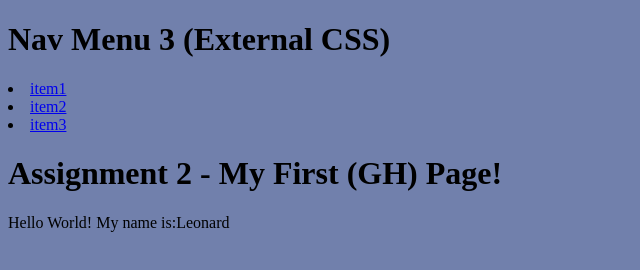
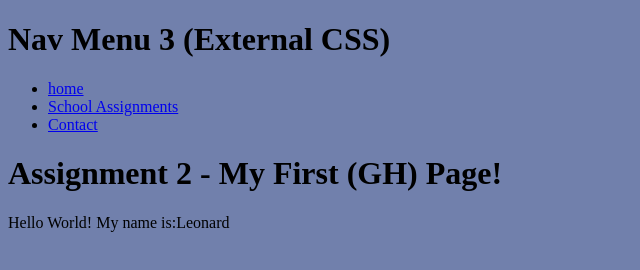
Before and after one commit to LeoWill25/portfolio, a plain HTML site: page index.html in a window 1280 px wide. Shown: the whole page, without its empty margins (0-640 px from the left). Drawn offline with Linux system fonts and the light colour scheme; files that its build step writes are made by us from their sources.

Commit message:
Final Assignment6b commit

```diff
--- a/index.html
+++ b/index.html
@@ -8,10 +8,11 @@
   <body>
     <!-- Home Nav Bar -->
     <h1>Nav Menu 3 (External CSS)</h1>
-    <li> <a href="#">item1</a> </li>
-    <li> <a href="#">item2</a> </li>
-    <li> <a href="#">item3</a> </li>
-  <ul>
+    <ul>
+    <li> <a href="#">home</a> </li>
+    <li> <a href="Assignments/Assignments.html">School Assignments</a> </li>
+    <li> <a href="#">Contact</a> </li>
+
 
   </ul>
       <h1>Assignment 2 - My First (GH) Page!</h1>
```
Also changed, not shown: Assignments/Assignments.html (+2 -2 lines), Assignments/Assignment6/assignment.html (renamed from Assignments/Assignment6/Assignment6/assignment.html), Assignments/Assignment6/style.css (renamed from Assignments/Assignment6/Assignment6/style.css).
